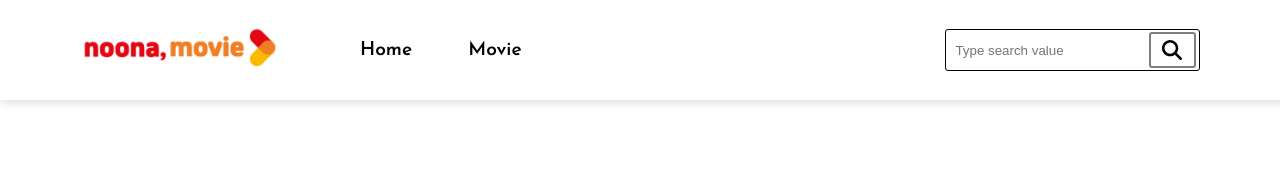
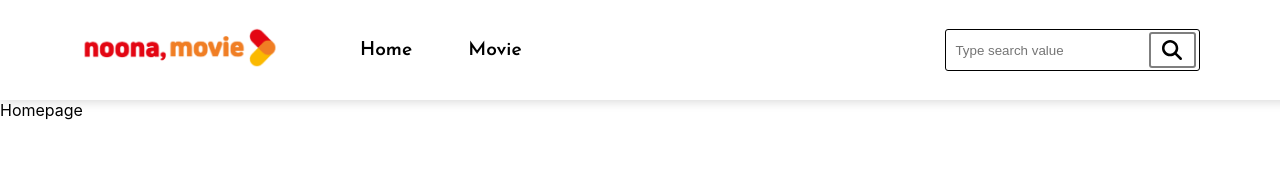
Before and after one commit to SeungW-Park/React, a React (Create React App) app in the folder final-project/: page / in a window 1280 px wide. Shown: the top 190 px of the page. Built offline with nearby package versions, Linux system fonts and the light colour scheme.

Commit message:
netlfix-project add outlet

```diff
--- a/final-project/src/Layout/AppLayout.jsx
+++ b/final-project/src/Layout/AppLayout.jsx
@@ -3,6 +3,7 @@ import Logo from "../images/Logo.png";
 import "./AppLayout.style.css";
 import { FontAwesomeIcon } from "@fortawesome/react-fontawesome";
 import { faMagnifyingGlass } from "@fortawesome/free-solid-svg-icons";
+import { Outlet } from "react-router-dom";
 
 const AppLayout = () => {
   return (
@@ -50,6 +51,7 @@ const AppLayout = () => {
           </div>
         </div>
       </div>
+      <Outlet></Outlet>
     </div>
   );
 };
```
